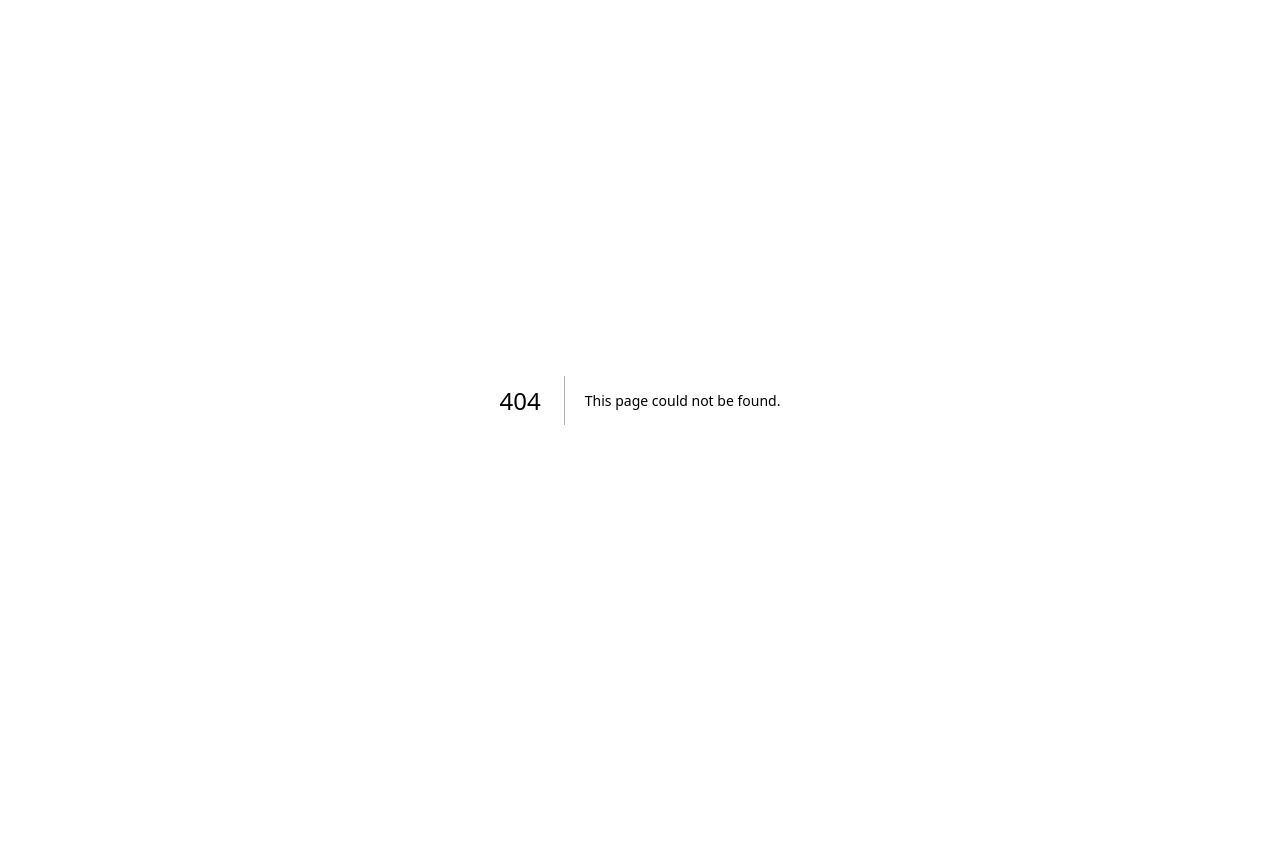
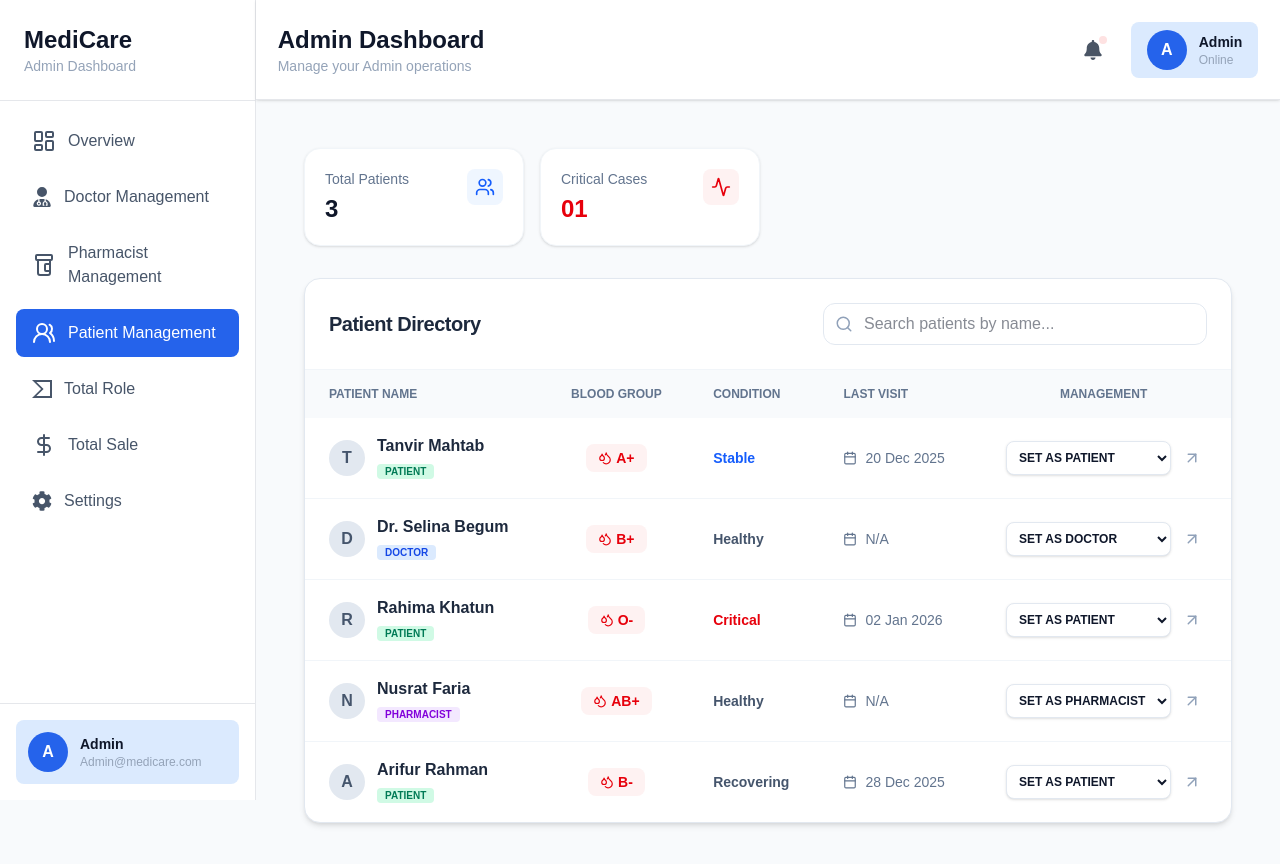
Before and after one commit to amdadislam01/MediCare-HMS, a Next.js app: page /dashboard/admin/patient in a window 1280 px wide. Before the commit this address had no page. Shown: the top 864 px of the page. Before the commit the page ends 800 px from the top, so only its background shows below. Built offline with nearby package versions, Linux system fonts and the light colour scheme.

Commit message:
Add Patient Management component with search and role update functionality

```diff
--- /dev/null
+++ b/src/app/dashboard/admin/patient/page.jsx
@@ -0,0 +1,144 @@
+'use client'
+
+import React, { useState } from 'react';
+import { Search, Users, Activity, Calendar, Droplets, ArrowUpRight, MoreHorizontal } from 'lucide-react';
+
+const PatientManagement = () => {
+    // Patient List
+    const [members, setMembers] = useState([
+        { id: "P-501", name: "Tanvir Mahtab", email: "tanvir@gmail.com", role: "Patient", blood: "A+", lastVisit: "20 Dec 2025", condition: "Stable" },
+        { id: "D-202", name: "Dr. Selina Begum", email: "selina@hospital.com", role: "Doctor", blood: "B+", lastVisit: "N/A", condition: "Healthy" },
+        { id: "P-505", name: "Rahima Khatun", email: "rahima.k@outlook.com", role: "Patient", blood: "O-", lastVisit: "02 Jan 2026", condition: "Critical" },
+        { id: "PH-109", name: "Nusrat Faria", email: "faria@pharma.com", role: "Pharmacist", blood: "AB+", lastVisit: "N/A", condition: "Healthy" },
+        { id: "P-510", name: "Arifur Rahman", email: "arif.88@gmail.com", role: "Patient", blood: "B-", lastVisit: "28 Dec 2025", condition: "Recovering" },
+    ]);
+
+    const [searchTerm, setSearchTerm] = useState("");
+
+    const handleRoleUpdate = (id, newRole) => {
+        setMembers(members.map(m => m.id === id ? { ...m, role: newRole } : m));
+    };
+
+    const filteredMembers = members.filter(m =>
+        m.name.toLowerCase().includes(searchTerm.toLowerCase()) ||
+        m.role.toLowerCase().includes(searchTerm.toLowerCase())
+    );
+
+    return (
+        <div className="min-h-screen  p-4 md:p-6">
+            <div className="max-w-7xl mx-auto">
+
+                {/* Dashboard Stats */}
+                <div className="grid grid-cols-1 md:grid-cols-4 gap-4 mb-8">
+                    <div className="bg-white p-5 rounded-2xl shadow-sm border border-slate-100">
+                        <div className="flex justify-between items-start">
+                            <div>
+                                <p className="text-slate-500 text-sm font-medium">Total Patients</p>
+                                <h3 className="text-2xl font-bold mt-1">{members.filter(m => m.role === 'Patient').length}</h3>
+                            </div>
+                            <div className="p-2 bg-blue-50 text-blue-600 rounded-lg"><Users size={20}/></div>
+                        </div>
+                    </div>
+                    <div className="bg-white p-5 rounded-2xl shadow-sm border border-slate-100">
+                        <div className="flex justify-between items-start">
+                            <div>
+                                <p className="text-slate-500 text-sm font-medium">Critical Cases</p>
+                                <h3 className="text-2xl font-bold mt-1 text-red-600">01</h3>
+                            </div>
+                            <div className="p-2 bg-red-50 text-red-600 rounded-lg"><Activity size={20}/></div>
+                        </div>
+                    </div>
+                    {/* Add more stats as needed */}
+                </div>
+
+                {/* Table Section */}
+                <div className="bg-white rounded-2xl shadow-md border border-slate-200 overflow-hidden">
+                    <div className="p-6 border-b border-slate-100 flex flex-col md:flex-row justify-between items-center gap-4">
+                        <h2 className="text-xl font-bold text-slate-800 tracking-tight">Patient Directory</h2>
+                        <div className="relative w-full md:w-96">
+                            <Search className="absolute left-3 top-1/2 -translate-y-1/2 text-slate-400" size={18} />
+                            <input
+                                type="text"
+                                placeholder="Search patients by name..."
+                                className="w-full pl-10 pr-4 py-2 border border-slate-200 rounded-xl focus:ring-2 focus:ring-blue-500 transition-all outline-none"
+                                onChange={(e) => setSearchTerm(e.target.value)}
+                            />
+                        </div>
+                    </div>
+
+                    <div className="overflow-x-auto">
+                        <table className="w-full text-left">
+                            <thead className="bg-slate-50">
+                                <tr>
+                                    <th className="px-6 py-4 text-xs font-bold text-slate-500 uppercase">Patient Name</th>
+                                    <th className="px-6 py-4 text-xs font-bold text-slate-500 uppercase text-center">Blood Group</th>
+                                    <th className="px-6 py-4 text-xs font-bold text-slate-500 uppercase">Condition</th>
+                                    <th className="px-6 py-4 text-xs font-bold text-slate-500 uppercase">Last Visit</th>
+                                    <th className="px-6 py-4 text-xs font-bold text-slate-500 uppercase text-center">Management</th>
+                                </tr>
+                            </thead>
+                            <tbody className="divide-y divide-slate-100">
+                                {filteredMembers.map((member) => (
+                                    <tr key={member.id} className="hover:bg-slate-50 transition-colors">
+                                        <td className="px-6 py-4">
+                                            <div className="flex items-center gap-3">
+                                                <div className="w-9 h-9 bg-slate-200 rounded-full flex items-center justify-center font-bold text-slate-600">
+                                                    {member.name.charAt(0)}
+                                                </div>
+                                                <div>
+                                                    <p className="font-bold text-slate-800">{member.name}</p>
+                                                    <span className={`text-[10px] px-2 py-0.5 rounded font-bold uppercase ${
+                                                        member.role === 'Patient' ? 'bg-emerald-100 text-emerald-700' :
+                                                        member.role === 'Doctor' ? 'bg-blue-100 text-blue-700' : 'bg-purple-100 text-purple-700'
+                                                    }`}>
+                                                        {member.role}
+                                                    </span>
+                                                </div>
+                                            </div>
+                                        </td>
+                                        <td className="px-6 py-4 text-center">
+                                            <div className="inline-flex items-center gap-1 text-red-600 font-bold bg-red-50 px-3 py-1 rounded-lg text-sm">
+                                                <Droplets size={14} /> {member.blood}
+                                            </div>
+                                        </td>
+                                        <td className="px-6 py-4">
+                                            <span className={`text-sm font-semibold ${
+                                                member.condition === 'Critical' ? 'text-red-600' :
+                                                member.condition === 'Stable' ? 'text-blue-600' : 'text-slate-600'
+                                            }`}>
+                                                {member.condition}
+                                            </span>
+                                        </td>
+                                        <td className="px-6 py-4 text-sm text-slate-500 font-medium">
+                                            <div className="flex items-center gap-2">
+                                                <Calendar size={14} /> {member.lastVisit}
+                                            </div>
+                                        </td>
+                                        <td className="px-6 py-4">
+                                            <div className="flex justify-center items-center gap-3">
+                                                <select
+                                                    value={member.role}
+                                                    onChange={(e) => handleRoleUpdate(member.id, e.target.value)}
+                                                    className="text-xs font-bold border border-slate-200 rounded-lg p-2 outline-none focus:ring-2 focus:ring-blue-400 bg-white shadow-sm"
+                                                >
+                                                    <option value="Patient">SET AS PATIENT</option>
+                                                    <option value="Doctor">SET AS DOCTOR</option>
+                                                    <option value="Pharmacist">SET AS PHARMACIST</option>
+                                                </select>
+                                                <button className="text-slate-400 hover:text-slate-600 transition-colors">
+                                                    <ArrowUpRight size={18} />
+                                                </button>
+                                            </div>
+                                        </td>
+                                    </tr>
+                                ))}
+                            </tbody>
+                        </table>
+                    </div>
+                </div>
+            </div>
+        </div>
+    );
+};
+
+export default PatientManagement;
```
